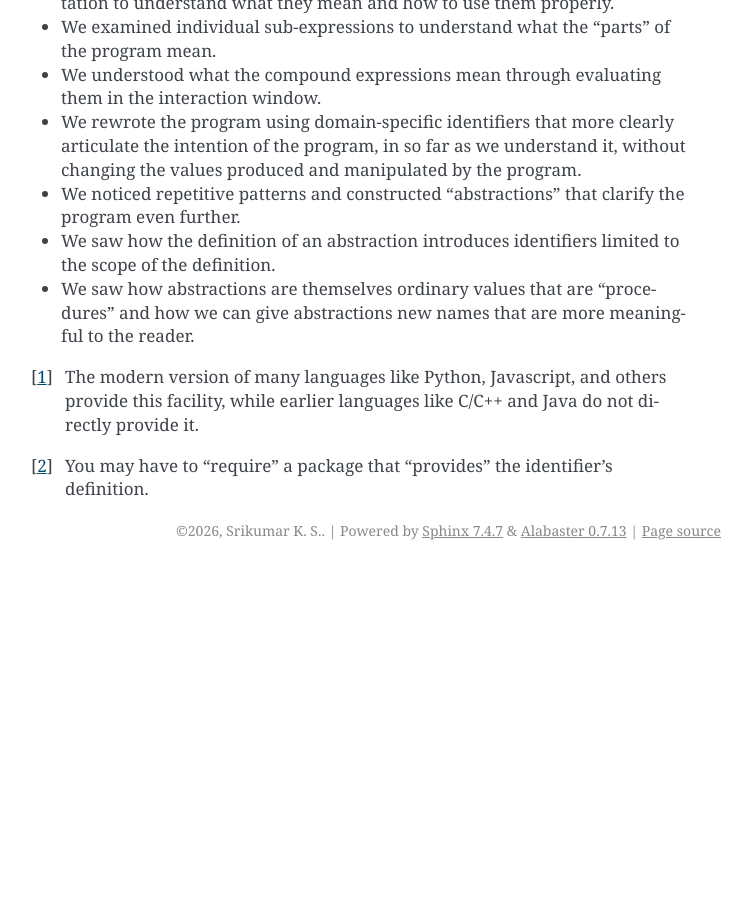
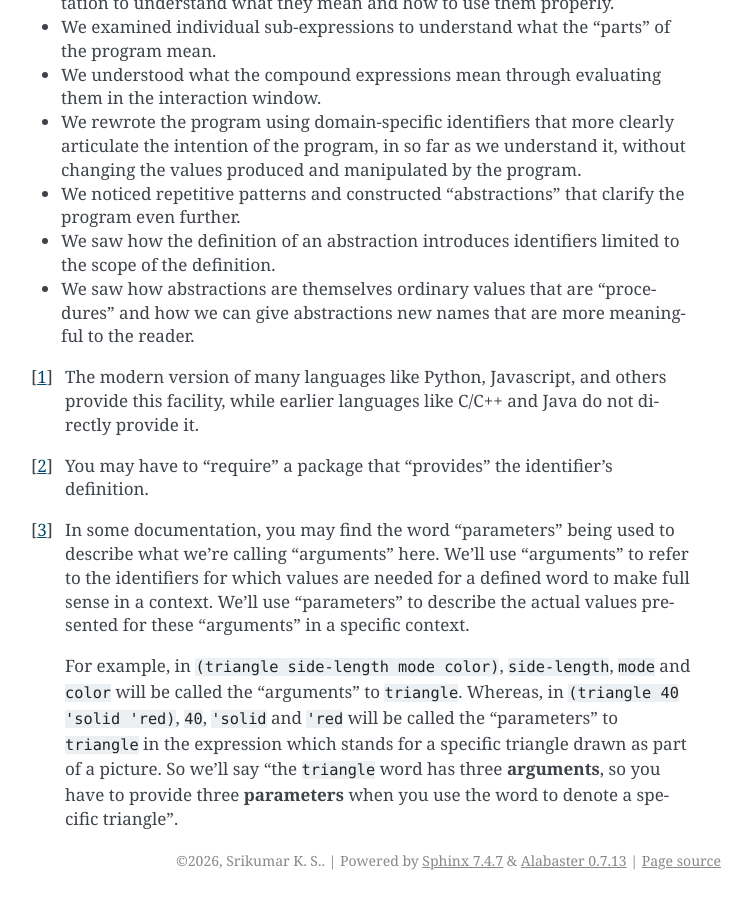
Before and after one commit to kreauniv/complit, a Sphinx documentation site: the page built from source/interrogation.rst, in a window 1280 px wide and 900 px high, scrolled down 13396 px. Shown: the whole window, without its empty margins (389-1141 px from the left). Built offline with Sphinx 7.4.7, drawn with Linux system fonts in a browser that asks for light colours; before the commit the page ends 13966 px from its top, so only the background shows below that; some of the changed text lies outside the part shown.

Commit message:
arguments versus parameters:

```diff
--- a/source/interrogation.rst
+++ b/source/interrogation.rst
@@ -583,3 +583,17 @@ We've seen a case of understanding a simple program by "interrogating" it.
 
 .. [#addpkg] You may have to "require" a package that "provides" the
    identifier's definition.
+
+.. [#argparams] In some documentation, you may find the word "parameters" being
+   used to describe what we're calling "arguments" here. We'll use "arguments"
+   to refer to the identifiers for which values are needed for a defined word
+   to make full sense in a context. We'll use "parameters" to describe the actual
+   values presented for these "arguments" in a specific context.
+
+   For example, in ``(triangle side-length mode color)``, ``side-length``,
+   ``mode`` and ``color`` will be called the "arguments" to ``triangle``.
+   Whereas, in ``(triangle 40 'solid 'red)``, ``40``, ``'solid`` and ``'red``
+   will be called the "parameters" to ``triangle`` in the expression which
+   stands for a specific triangle drawn as part of a picture. So we'll say "the
+   ``triangle`` word has three **arguments**, so you have to provide three
+   **parameters** when you use the word to denote a specific triangle".
```
Also changed, not shown: other parts of source/interrogation.rst (+2 -2 lines).
